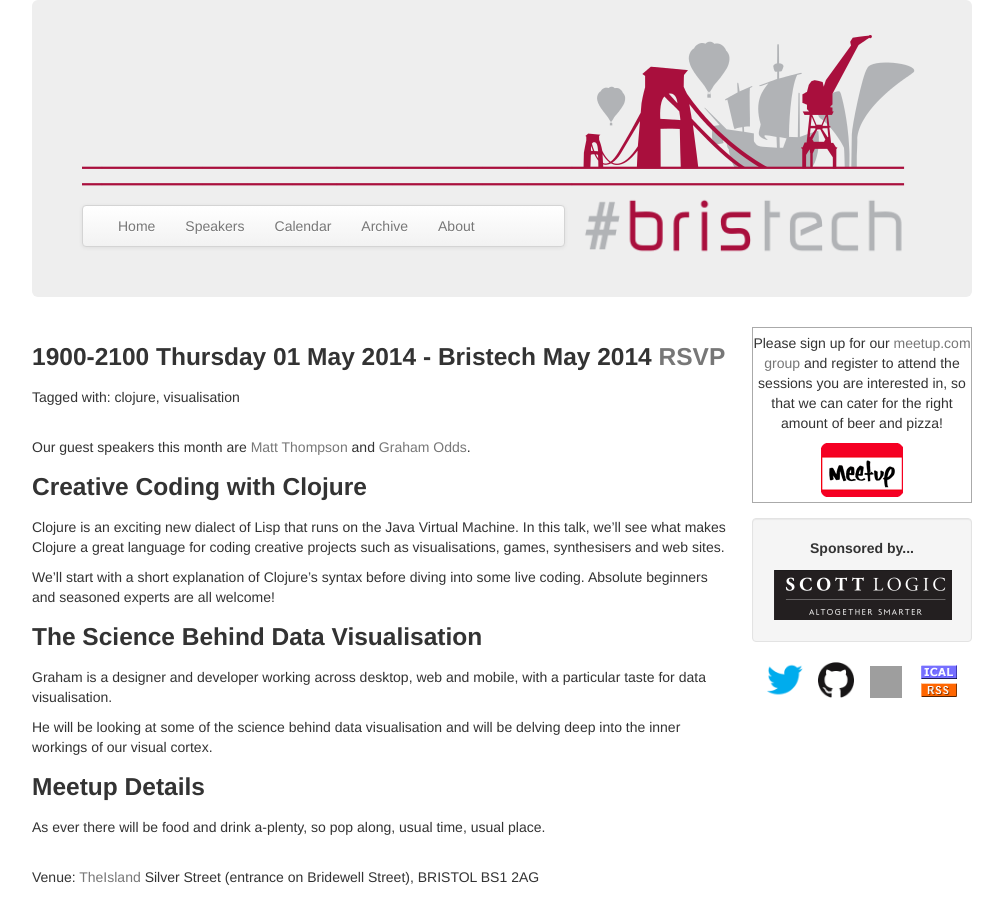
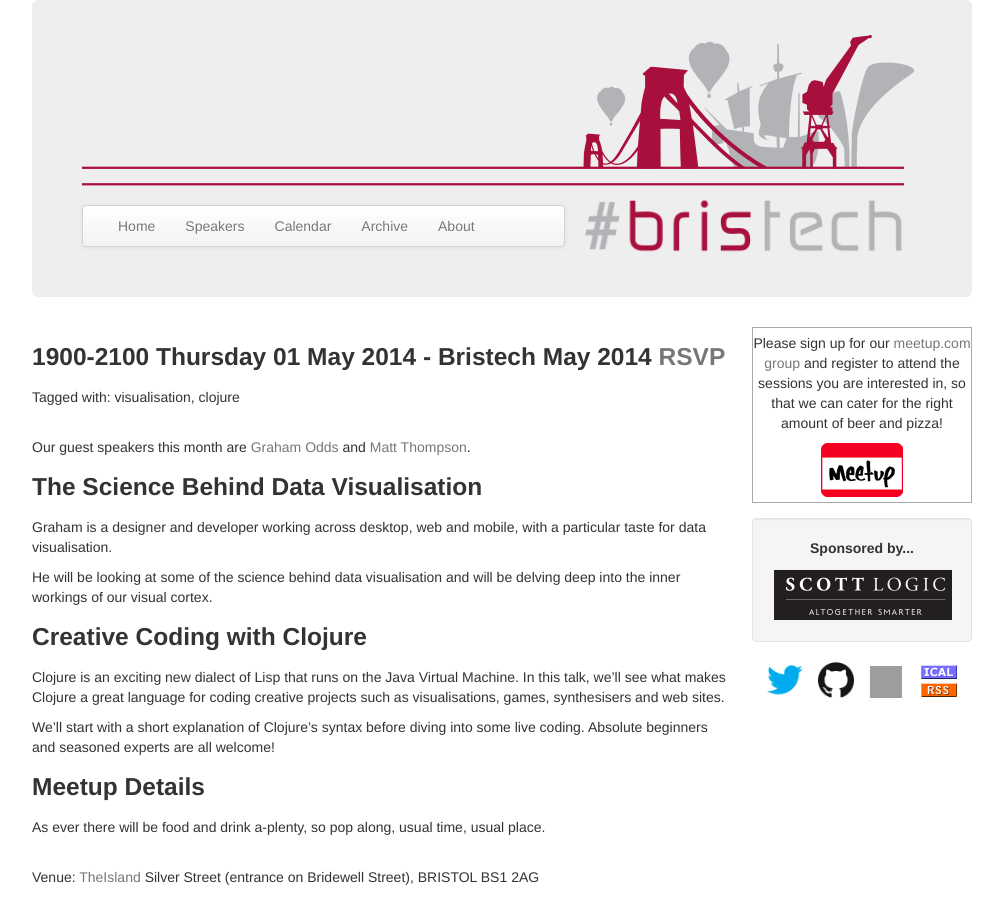
Before and after one commit to bris-tech/bris-tech.github.io, a Jekyll site: the page built from _posts/2014-05-01-may-2014.md, in a window 1280 px wide. Shown: the whole page, without its empty margins (138-1141 px from the left). Built offline with Jekyll 4.4.1, drawn with Linux system fonts in a browser that asks for light colours; some of the changed lines change nothing that is shown; grey boxes are pictures that could not be loaded.

Commit message:
Changed May talk order to match meetup page.

```diff
--- a/_posts/2014-05-01-may-2014.md
+++ b/_posts/2014-05-01-may-2014.md
@@ -2,12 +2,18 @@
 layout: session
 title: "Bristech May 2014"
 categories: event
-speakers: [mattthompson, grahamodds]
-tags: clojure visualisation
+speakers: [grahamodds, mattthompson]
+tags: visualisation clojure
 meetupid: 169970032
 ---
 
-Our guest speakers this month are <a href="{% post_url 2000-01-01-matt-thompson %}">Matt Thompson</a> and <a href="{% post_url 2000-01-01-graham-odds %}">Graham Odds</a>.
+Our guest speakers this month are <a href="{% post_url 2000-01-01-graham-odds %}">Graham Odds</a> and <a href="{% post_url 2000-01-01-matt-thompson %}">Matt Thompson</a>.
+
+### The Science Behind Data Visualisation
+
+Graham is a designer and developer working across desktop, web and mobile, with a particular taste for data visualisation.
+
+He will be looking at some of the science behind data visualisation and will be delving deep into the inner workings of our visual cortex.
 
 ### Creative Coding with Clojure
 
@@ -15,12 +21,6 @@
 
 We'll start with a short explanation of Clojure's syntax before diving into some live coding. Absolute beginners and seasoned experts are all welcome!
 
-### The Science Behind Data Visualisation
-
-Graham is a designer and developer working across desktop, web and mobile, with a particular taste for data visualisation.
-
-He will be looking at some of the science behind data visualisation and will be delving deep into the inner workings of our visual cortex.
-
 ### Meetup Details
 
 As ever there will be food and drink a-plenty, so pop along, usual time, usual place.
```
